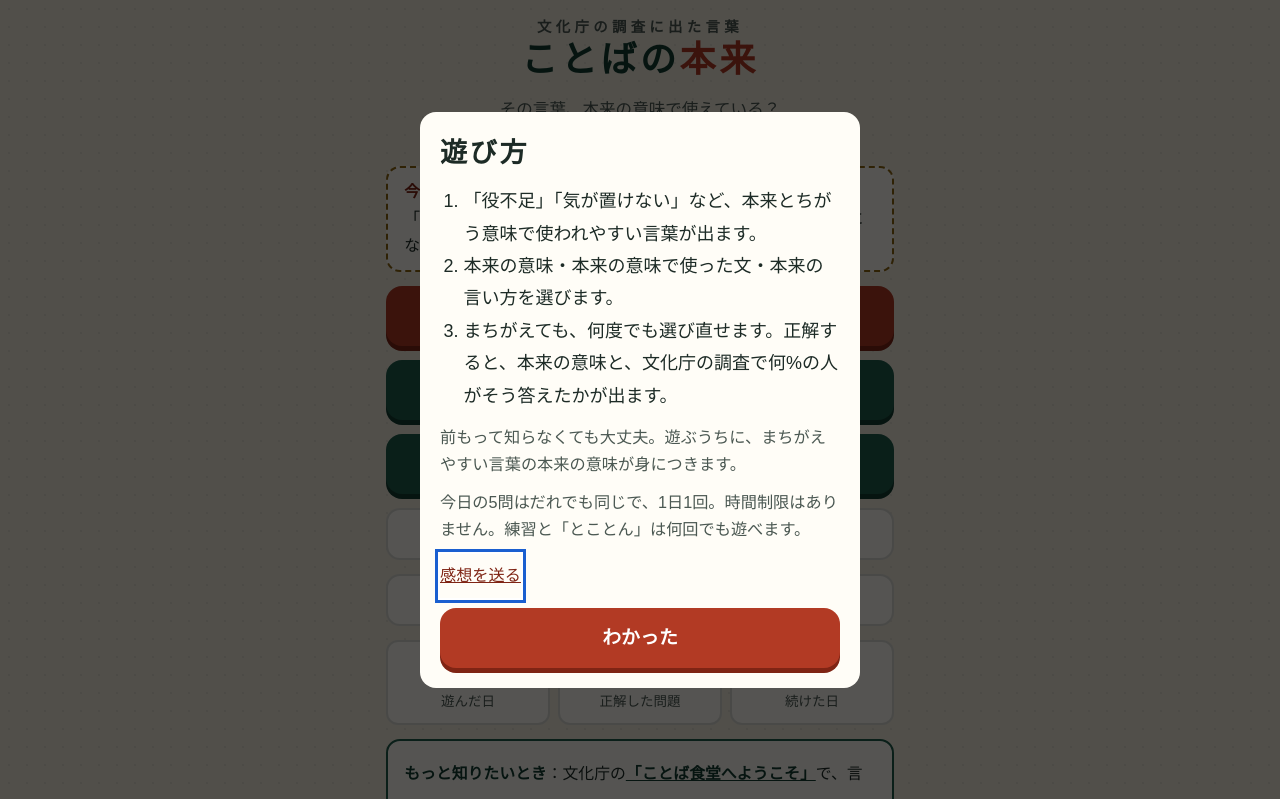
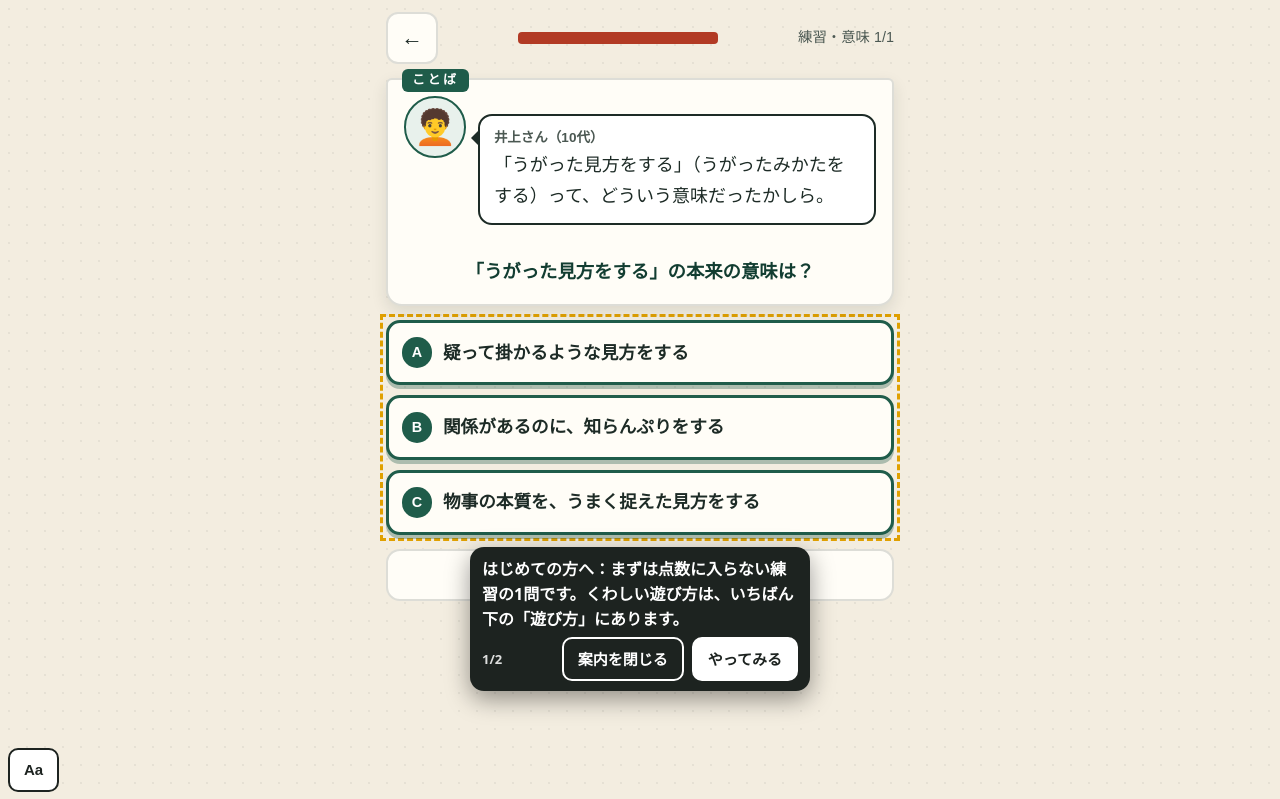
Before and after one commit to satou-aaaaa/kotoba-honrai, a plain HTML site: page index.html in a window 1280 px wide. Shown: the top 799 px of the page. Drawn offline with Linux system fonts and the light colour scheme; a web font is replaced by a local one.

Commit message:
ひな形の共通部品を写す（shared-workflows c33e3ce） (#20)
Co-authored-by: template-sync <41898283+github-actions[bot]@users.noreply.github.com>

```diff
--- a/index.html
+++ b/index.html
@@ -358,7 +358,8 @@ html.a11y-say body{padding-bottom:calc(64px + env(safe-area-inset-bottom,0px))!i
 //      （incidents/2026-11-21-hand-copied-helpers-drift.md）。
 //      あわせて、はじめて遊ぶ人への案内（吹き出し Core.coach）を足した。長い「遊び方」の窓の代わりに、練習の1問を遊びながら
 //      その場で一言ずつ教える（NN/g「Mobile Instructional Overlays」・Andersen ほか CHI 2012「The Impact of Tutorials on Games of Varying Complexity」）。
-//   3: 2026-11-22 吹き出しを出しているあいだ 0.4 秒ごとに場所を測り直す（古い場所に残って押す所を隠すことがあった）。ボタンの字を「案内を閉じる」に
+//   3: 2026-11-22 吹き出しを出しているあいだ 0.4 秒ごとに場所を測り直す（古い場所に残って押す所を隠すことがあった）。ボタンの字を「案内を閉じる」に。
+//      段の wait（その所が出るまで待つ）を足した。全ゲームの「はじめての練習」を sync-template の migrateFirstPlay が足すため
 //   2: 2026-11-22 感想フォームのゲーム名を、渡さなければ題（<title>）から入れる。sync-template が全ゲームを game-core に切り替える（migrateCore）ため
 // 決まり: 外へ通信しない。ゲームの関数の名前（toast・buzz など）は上書きしない（Core.toast などで呼ぶ）。
 (function () {
@@ -444,6 +445,7 @@ html.a11y-say body{padding-bottom:calc(64px + env(safe-area-inset-bottom,0px))!i
   //   sel   …… 吹き出しを付ける所。まだ画面に無いあいだは待つ（ゲームが画面を作り直しても付け直す）
   //   until …… その所が画面に出たら次へ進む（答えた・正解した など）。無ければ sel を押したら次へ
   //   button …… 押すと次へ進むボタンの字（読むだけの吹き出し）
+  //   wait  …… その所が画面に出るまで、この吹き出しは出さずに待つ（答えたあとにだけ「次へ」を指す など）
   //   pos   …… "below"（既定）か "above"。その側に場所が無ければ、ページを少し動かして場所を空ける（読む所を隠さないため）
   // 吹き出しは押す所を隠さない（上か下の空いたほうに出す）。「案内を閉じる」と Esc でいつでもやめられる。
   const coach = (() => {
@@ -478,7 +480,7 @@ html.a11y-say body{padding-bottom:calc(64px + env(safe-area-inset-bottom,0px))!i
       while (steps && i < steps.length && steps[i].until && find(steps[i].until)) i++;
       if (!steps) return;
       if (i >= steps.length) return stop(true);
-      const st = steps[i], el = find(st.sel);
+      const st = steps[i], el = st.wait && !find(st.wait) ? null : find(st.sel);
       if (!el) { box.hidden = true; mark(null); return; }
       box.hidden = false; mark(el);
       const fresh = shown !== i;
@@ -826,7 +828,7 @@ function home() {
   $("go-cal").onclick = () => cal();
   $("go-ach").onclick = achView;
   bindFooter();
-  if (!s.tut) openHow();
+  if (!s.tut) firstPlay();
 }
 const CATS = [["a", "本来の意味", "意味を3つから選ぶ"], ["n", "使い方", "本来の意味で使った文を選ぶ"], ["j", "言い方", "本来の言い方・読み方を選ぶ"], ["all", "まぜて5問", "全部の種類から"]];
 function practiceMenu() {
@@ -840,6 +842,31 @@ function practiceMenu() {
   document.querySelectorAll(".lv button").forEach((b) => (b.onclick = () => startRun("p", b.dataset.c)));
   bindFooter(); toTop();
 }
+// first-play:begin（shared-workflows の scripts/sync-template.mjs が足した。直すときはひな形を直す）
+// はじめての人：長い「遊び方」の窓を出さず、点数に入らない練習の1問を遊びながら、吹き出しで一言ずつ教える（game-core の Core.coach）。
+// 「見た」は始めたその場で残す（途中でやめても、次からはふつうに始まる。くわしい遊び方はいつでもいちばん下の「遊び方」から）
+const FIRST_STEPS = [
+  { sel: "#choices", button: "やってみる", text: "はじめての方へ：まずは点数に入らない練習の1問です。くわしい遊び方は、いちばん下の「遊び方」にあります。" },
+  { sel: "#next", wait: ".verdict", text: "できました。わけを読んだら、ここを押して進みます。" },
+];
+function firstPlay() {
+  save((s) => { s.tut = true; });
+  // 練習の入り口を開いて、いちばん上（いちばんやさしい）を押す。無ければ前の形（遊び方の窓）にもどす
+  practiceMenu();
+  const b = document.querySelector(".lv button");
+  if (!window.Core || !Core.coach || !b) { home(); return openHow(); }
+  b.click();
+  // 練習は1問だけにする（数を減らしてから描き直す）。問題の数を決めているゲーム（読み直しで数のちがう回を捨てる）は、元の数のまま
+  const keep = JSON.stringify((load().runs || {}).p || null);
+  save((s) => { const r = s.runs && s.runs.p; if (r && Array.isArray(r.list)) r.list = r.list.slice(0, 1); });
+  if (keep !== "null" && !(load().runs || {}).p) save((s) => { s.runs.p = JSON.parse(keep); });
+  play();
+  const seen = (q) => { const e = document.querySelector(q); return !!e && e.getBoundingClientRect().height > 0; };
+  FIRST_STEPS[0].sel = ["#choices","#app h1","#app header","#app"].find(seen) || "#app";
+  // 案内を閉じた（Esc も）ら、1問の練習の途中経過を残さずにホームへ（ふだんの練習の「続きから」を出さない）
+  Core.coach.start(FIRST_STEPS, { home, onEnd: (done) => { if (done === false) { save((s) => { const r = s.runs && s.runs.p; if (r && !(r.res || []).length) delete s.runs.p; }); home(); } } });
+}
+// first-play:end
 function startRun(mode, opt) {
   const k = todayKey(); let ng = false, fin = false;
   save((s) => {
```
Also changed, not shown: qa/run.mjs (+7 -6 lines).
